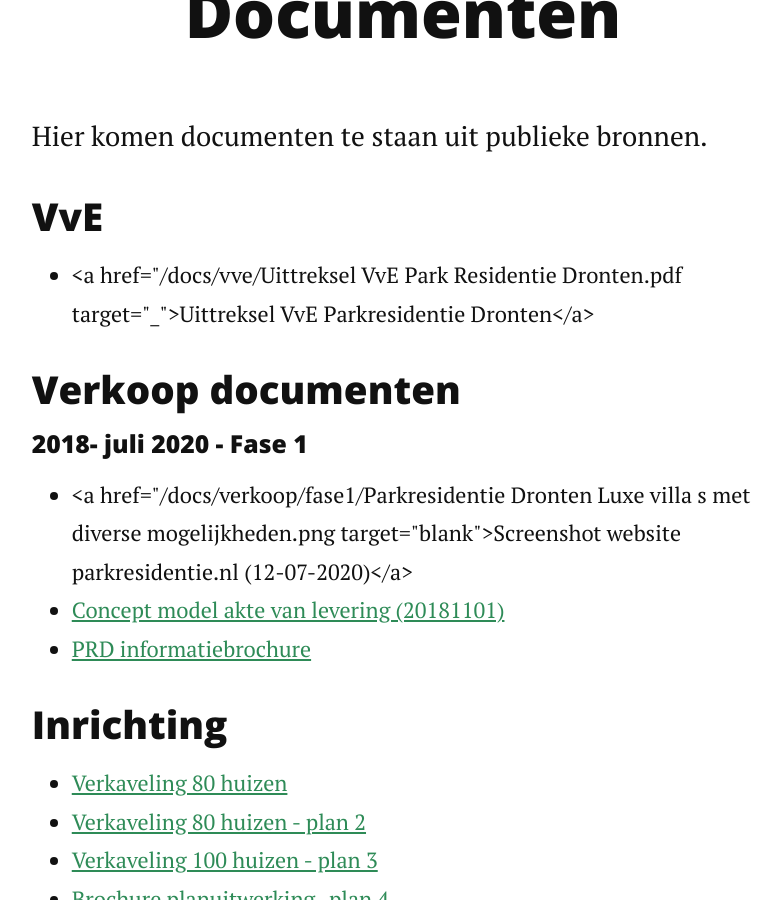
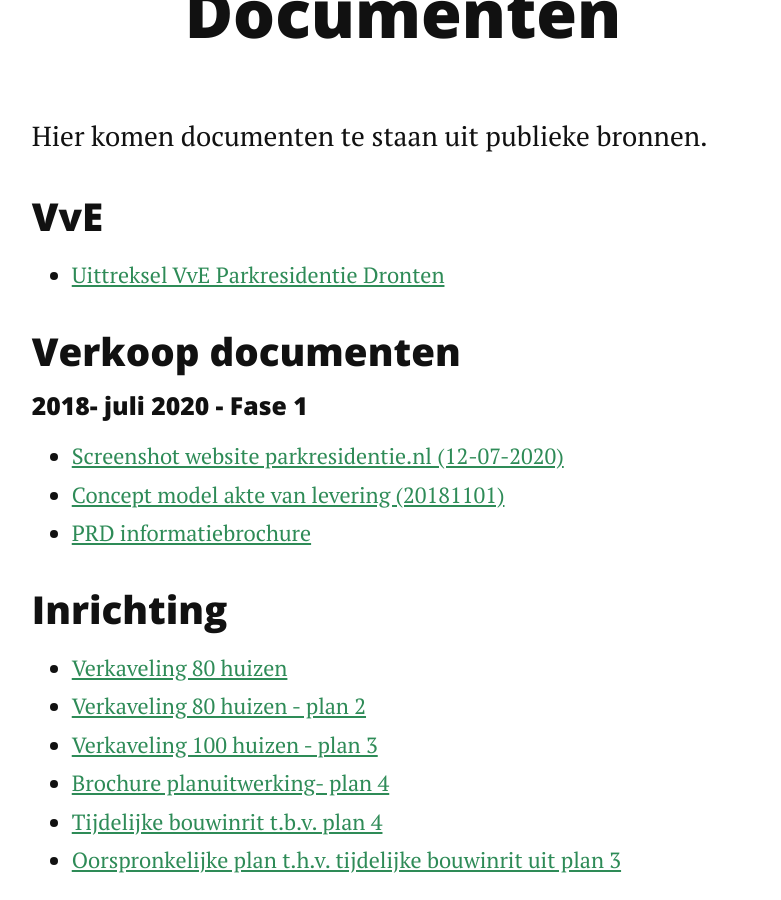
Before and after one commit to plamola/vve-parkresidentie, a Jekyll site: the page built from documenten.md, in a window 1280 px wide and 900 px high, scrolled down 384 px. Shown: the whole window, without its empty margins (237-1018 px from the left). Built offline with Jekyll 4.4.1, drawn with Linux system fonts in a browser that asks for light colours; nearby versions of some CDN libraries.

Commit message:
Restructure

```diff
--- a/documenten.md
+++ b/documenten.md
@@ -8,12 +8,12 @@
 	<p class="intro">Hier komen documenten te staan uit publieke bronnen.</p>
 	<h3>VvE</h3>
 	<ul>
-		<li><a href="{{ '/docs/vve/Uittreksel VvE Park Residentie Dronten.pdf' | prepend: site.baseurl }} target="_">Uittreksel VvE Parkresidentie Dronten</a></li>
+		<li><a href="{{ '/docs/vve/Uittreksel VvE Park Residentie Dronten.pdf' | prepend: site.baseurl }}" target="_">Uittreksel VvE Parkresidentie Dronten</a></li>
   	</ul>
 	<h3>Verkoop documenten</h3>
 	<h4>2018- juli 2020 - Fase 1</h4>
 	<ul>
-		<li><a href="{{ '/docs/verkoop/fase1/Parkresidentie Dronten Luxe villa s met diverse mogelijkheden.png' | prepend: site.baseurl }} target="blank">Screenshot website parkresidentie.nl (12-07-2020)</a></li>
+		<li><a href="{{ '/docs/verkoop/fase1/Parkresidentie Dronten Luxe villa s met diverse mogelijkheden.png' | prepend: site.baseurl }}" target="blank">Screenshot website parkresidentie.nl (12-07-2020)</a></li>
   		<li><a href="{{ '/docs/verkoop/fase1/20181101 concept model akte van levering Park Residentie Dronten.pdf' | prepend: site.baseurl }}">Concept model akte van levering (20181101)</a></li>
   		<li><a href="{{ '/docs/verkoop/fase1/PRD Informatiebrochure inclusief bijlagen.pdf' | prepend: site.baseurl }}">PRD informatiebrochure</a></li>
   	</ul>
```
